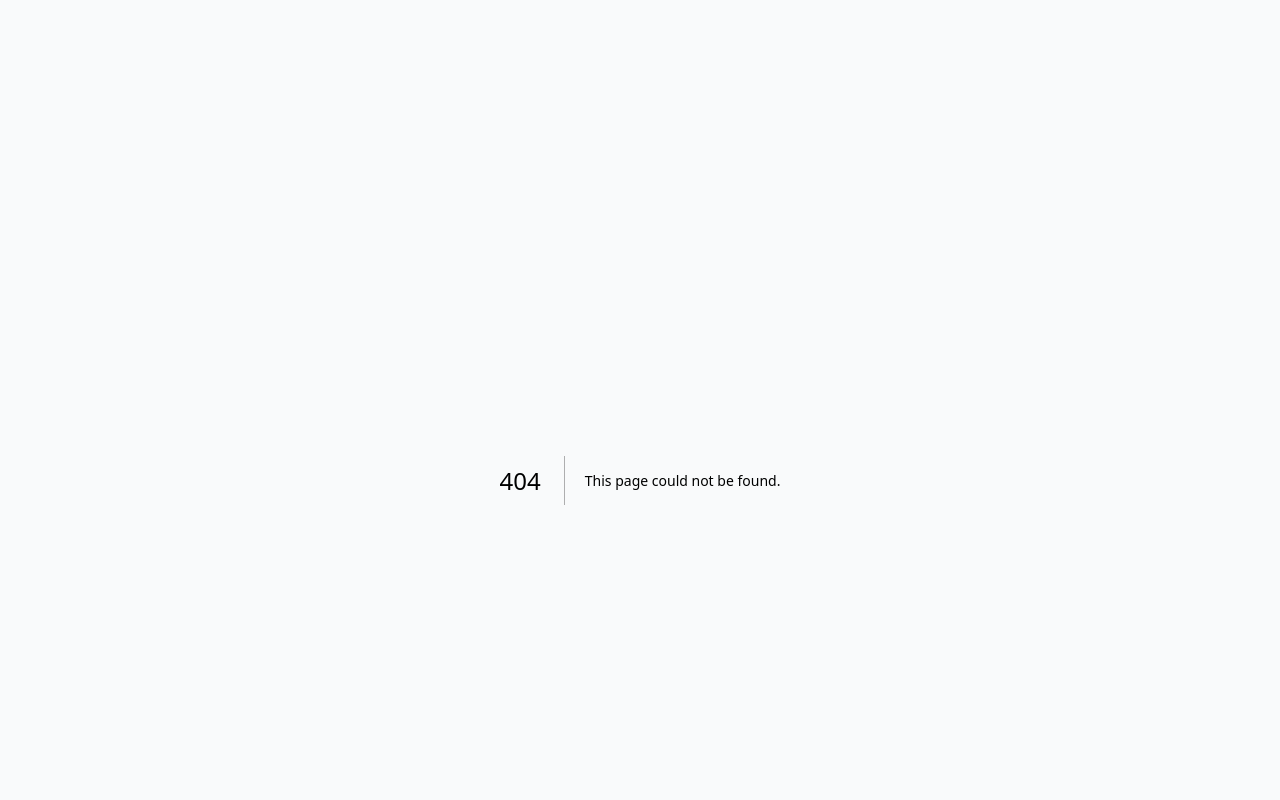
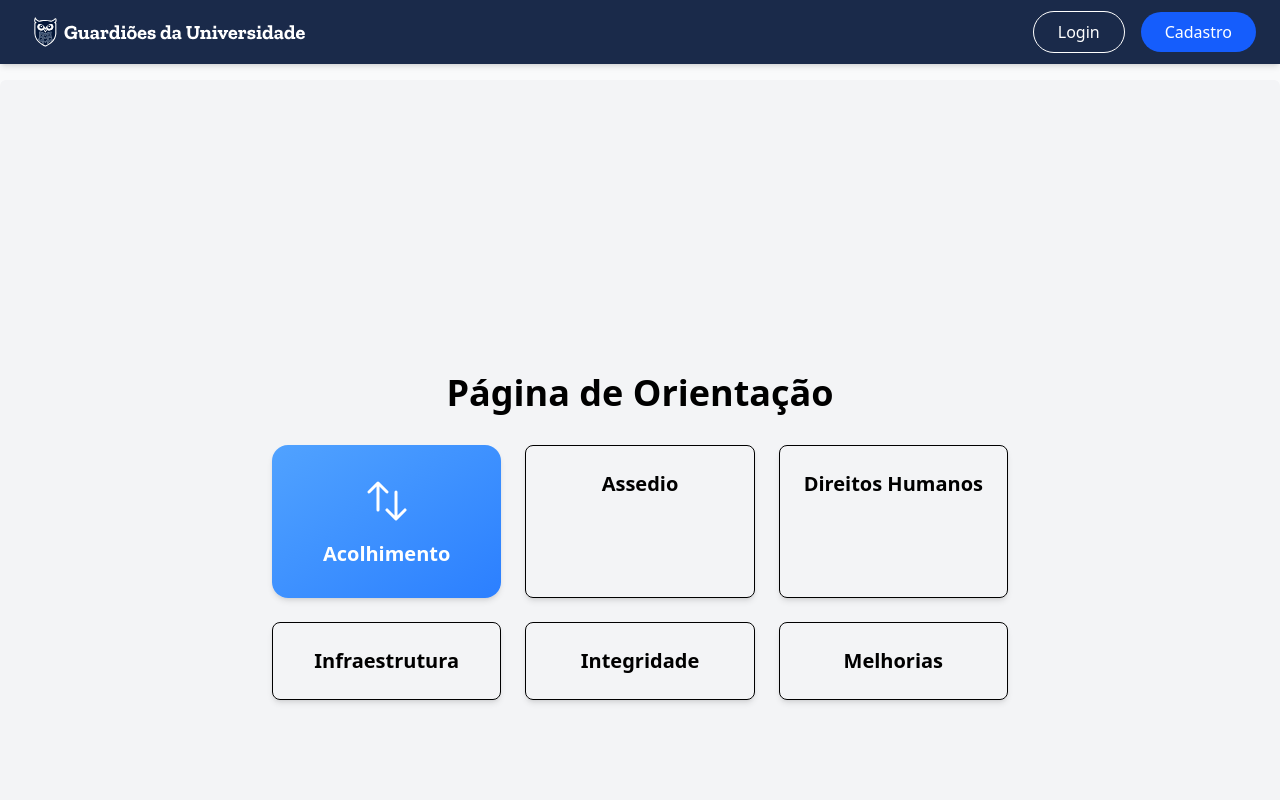
Before and after one commit to fga-eps-mds/2025.2-Valhalla, a Next.js app in the folder Front/: page /orientacao in a window 1280 px wide. Before the commit this address had no page. Shown: the top 800 px of the page. Built offline with nearby package versions, Linux system fonts and the light colour scheme.

Commit message:
feat: esqueleto pagina orientações

```diff
--- /dev/null
+++ b/Front/src/app/(orientacao)/orientacao/page.tsx
@@ -0,0 +1,58 @@
+'use client';
+
+import Link from "next/link";
+import { ShieldCheckIcon, UsersIcon, ArrowsUpDownIcon } from "@heroicons/react/24/solid";
+import InfoCards from "@/components/secaoInfo";
+import Navbar from "@/components/navbar";
+
+export default function Orientacao() {
+  return (
+    <main>
+
+      <Navbar/>
+
+      <div className="flex justify-center">
+        <div className=" w-full scroll-m-0 max-w-[1440px] bg-gray-100  rounded-md px-12 py-14 ">
+          <div className="flex flex-col items-center justify-center min-h-screen py-2">
+            <h1 className="text-4xl font-bold mb-8">Página de Orientação</h1>
+
+            <div className="grid grid-cols-1 md:grid-cols-2 lg:grid-cols-3 gap-6">
+
+        {/* Card Acolhimento */}
+        <Link href="/acolhimento" className="
+          bg-linear-to-br from-blue-400 to-blue-500
+          shadow-md rounded-2xl overflow-hidden
+          flex flex-col justify-between min-h-[120px]
+          transition-transform duration-300 hover:scale-105"
+        >
+          <div className="p-8 text-white flex flex-col items-center gap-4">
+            <ArrowsUpDownIcon className="w-12 h-12" />
+            <h3 className="text-lg sm:text-xl font-semibold text-center leading-tight">
+              Acolhimento
+            </h3>
+          </div>
+        </Link>
+
+              <Link href="/orientacao/assedio" className="p-6 border rounded-lg shadow-md hover:shadow-lg transition-shadow duration-300 text-center">
+                <h2 className="text-xl font-semibold">Assedio</h2>
+              </Link>
+              <Link href="/orientacao/direitos-humanos" className="p-6 border rounded-lg shadow-md hover:shadow-lg transition-shadow duration-300 text-center">
+                <h2 className="text-xl font-semibold">Direitos Humanos</h2>
+              </Link>
+              <Link href="/orientacao/infraestrutura" className="p-6 border rounded-lg shadow-md hover:shadow-lg transition-shadow duration-300 text-center">
+                <h2 className="text-xl font-semibold">Infraestrutura</h2>
+              </Link>
+              <Link href="/orientacao/integridade" className="p-6 border rounded-lg shadow-md hover:shadow-lg transition-shadow duration-300 text-center">
+                <h2 className="text-xl font-semibold">Integridade</h2>
+              </Link>
+              <Link href="/orientacao/melhorias" className="p-6 border rounded-lg shadow-md hover:shadow-lg transition-shadow duration-300 text-center">
+                <h2 className="text-xl font-semibold">Melhorias</h2>
+              </Link>
+
+            </div>
+          </div>
+        </div>
+      </div>
+    </main>
+  );
+}
```
